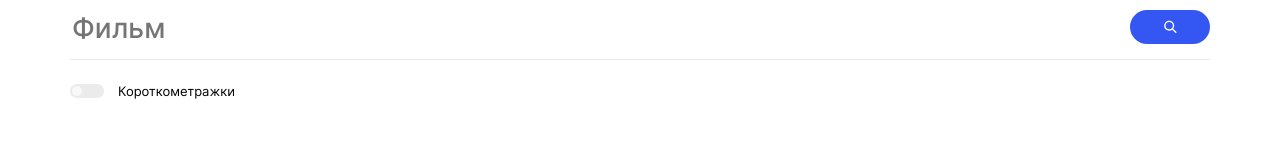
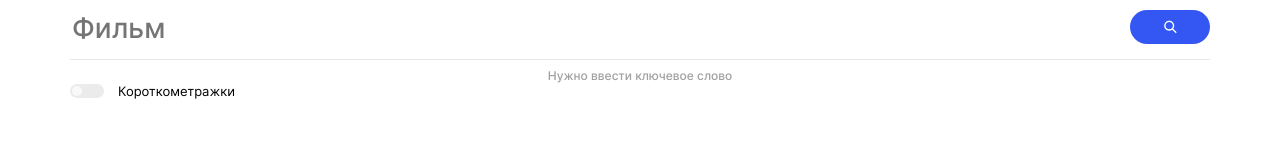
Before and after one commit to Ihomeeer/movies-explorer-frontend, a React (Create React App) app: page /movies in a window 1280 px wide. Shown: the part 134-294 px from the top of the page. Built offline with nearby package versions, Linux system fonts and the light colour scheme; no server answers; sample sign-in values are in the browser's storage.

Commit message:
fix: из лоигна убраны короткометражки, удаление карточки при активном чекбоксе

```diff
--- a/src/components/App/App.js
+++ b/src/components/App/App.js
@@ -40,9 +40,9 @@ function App() {
 
 
   //  ---------------------------------------------------------------------------стейты для компонента Movies (BeatsFilm)
-  // переменная для отфильтрованных по названию фильмов
+  // переменная для сохраненных фильмов, которые будут отрисовываться на странице
   const [shownMoviesArray, setShownMoviesArray] = React.useState([]);
-  // переменная для записи отфильтрованных фильмов
+  // переменная для записи отфильтрованных фильмов (по названию)
   const [searchedMoviesArray, setSearchedMoviesArray] = React.useState([]);
   // переменная для записи короткометражек
   const [shortMoviesArray, setShortMoviesArray] = React.useState([]);
@@ -51,11 +51,13 @@ function App() {
 
 
   //  ---------------------------------------------------------------------------стейты для компонента savedMovies
-  // переменная для отфильтрованных по названию сохраненных пользователем фильмов
+  // переменная для сохраненных фильмов, которые будут отрисовываться на странице
   const [shownSavedMoviesArray, setShownSavedMoviesArray] = React.useState([]);
+  // переменная для записи сохраненных отфильтрованных фильмов (по названию)
+  const [searchedSavedMoviesArray, setSearchedSavedMoviesArray] = React.useState([]);
   // переменная для хранения сохраненных пользователем фильмов
   const [userSavedMoviesArray, setUserSavedMoviesArray] = React.useState([]);
-  // переменная для отфильтрованных по названию сохраненных пользователем фильмов
+  // переменная для сохраненных короткометражек
   const [userSavedShortsArray, setUserSavedShortsArray] = React.useState([]);
 
   // Получение инфы о пользователе при отрисовке страницы и отправка ее в контекст
@@ -95,11 +97,15 @@ function App() {
     checkToken();
   }, [])
 
+  // Отфильтровывание фильмов, сохраненных пользователем
+  const filterOwner = (movies, id) =>
+  movies.filter((movie) => movie.owner === id);
+
   // Регистрация нового пользователя
   const handleRegister = (name, email, password) => {
     setIsRegisterInputsDisabled(true);
     mainApi.register(name, email, password)
-    .then((res) => {
+    .then(() => {
       setIsRegisterInputsDisabled(false);
       history.push('/signin')
       setIsRegisterError('');
@@ -119,7 +125,7 @@ function App() {
     setIsLoginInputsDisabled(true);
     mainApi.authorize(email, password)
     .then((res) => {
-      setIsLoginInputsDisabled(true);
+      setIsLoginInputsDisabled(false);
       if (res.token) {
         localStorage.setItem('token', res.token);
         mainApi.getUserInfo()
@@ -133,14 +139,13 @@ function App() {
               // записывание всего в константы
               const allSavedMovies = res.data;
               const userSavedMovies = filterOwner(allSavedMovies, currentUserId);
-              const userSavedShorts = filterDuration(userSavedMovies);
               // записывание всего в локальное хранилище
-              localStorage.setItem("allSavedMovies", JSON.stringify(allSavedMovies));
+              // localStorage.setItem("allSavedMovies", JSON.stringify(allSavedMovies));
               localStorage.setItem("userSavedMovies", JSON.stringify(userSavedMovies));
-              localStorage.setItem("userSavedShorts", JSON.stringify(userSavedShorts));  //убрать шорты, они тут не нужны
+              // localStorage.setItem("userSavedShorts", JSON.stringify(userSavedShorts));
               // записывание в стейты
-              setUserSavedMoviesArray(userSavedMovies); //вот эти 2 стейта я прокидываю в savedMovies (строки 258 и 259)
-              setUserSavedShortsArray(userSavedShorts);
+              setUserSavedMoviesArray(userSavedMovies);
+              // setUserSavedShortsArray(userSavedShorts);
             })
             .catch((err) => {
               console.log(err)
@@ -213,8 +218,7 @@ function App() {
         const newMoviesArray = res.data;
         const userId = currentUser._id;
         const newUserSavedMovies = filterOwner(newMoviesArray, userId);
-        console.log(newUserSavedMovies);
-        localStorage.setItem("allSavedMovies", JSON.stringify(newMoviesArray));
+        // localStorage.setItem("allSavedMovies", JSON.stringify(newMoviesArray));
         localStorage.setItem("userSavedMovies", JSON.stringify(newUserSavedMovies));
         setUserSavedMoviesArray(newUserSavedMovies);
       })
@@ -226,14 +230,6 @@ function App() {
       console.log(error)
     })
   }
-
-
-  // Отфильтровывание фильмов, сохраненных пользователем
-  const filterOwner = (movies, id) =>
-  movies.filter((movie) => movie.owner === id);
-
-  const filterDuration = (movies) =>
-  movies.filter((movie) => movie.duration <= 40);
 
   return (
     <CurrentUserContext.Provider value={currentUser}>
@@ -281,7 +277,10 @@ function App() {
             <ProtectedRoute exact path="/saved-movies"
               component={SavedMovies}
               isAuth={isAuth}
+              searchedSavedMoviesArray={searchedSavedMoviesArray}
+              setSearchedSavedMoviesArray={setSearchedSavedMoviesArray}
               userSavedMoviesArray={userSavedMoviesArray}
+              setUserSavedShortsArray={setUserSavedShortsArray}
               userSavedShortsArray={userSavedShortsArray}
               setShownSavedMoviesArray={setShownSavedMoviesArray}
               shownSavedMoviesArray={shownSavedMoviesArray}
@@ -311,119 +310,3 @@ function App() {
 }
 
 export default App;
-
-
-
-
-  // //Запрос на получение фильмов
-  // const getMovies = (title) => {
-  //   if (title) {
-  //     moviesApi.getAllMovies()
-  //     .then((res) => {
-  //       const newMovies = filterMovies(res, title);
-  //       if (newMovies.length === 0) {
-  //         setSearchMessage('Ничего не найдено');
-  //         setIsMoviesVisible(false);
-
-  //         return
-  //       } else {
-  //         setSearchedMovies(newMovies);
-  //         setSearchMessage('');
-  //         setIsMoviesVisible(true);
-  //       }
-  //     })
-  //     .catch((err) => {
-  //       setSearchMessage('Во время запроса произошла ошибка. Возможно, проблема с соединением или сервер недоступен');
-  //       console.log(err);
-  //     })
-  //   } else {
-  //     setSearchMessage('Нужно ввести ключевое слово');
-  //     setIsMoviesVisible(false);
-
-  //     return
-  //   }
-  // }
-
-
-
-  // // Логин существующего пользователя
-  // const handleLogin = (email, password) => {
-  //   mainApi.authorize(email, password)
-  //   .then((res) => {
-  //     if (res.token) {
-  //       localStorage.setItem('token', res.token);
-  //       setLoggedIn(true);
-  //       history.push('/movies')
-  //     }
-  //   })
-  //   .catch((err) => {
-  //     if (err === '401' || '400') {
-  //       setIsLoginError('Введены некорректные данные пользователя');
-  //     } else {
-  //       setIsLoginError('При авторизации произошла ошибка');
-  //     }
-  //   })
-  // }
-
-
-    // // проверка наличия и подлинности токена пользователя
-    // const checkToken = () => {
-    //   const token = localStorage.getItem('token');
-    //   if (token) {
-    //     mainApi.checkUser()
-    //     .then((res) => {
-    //       if (res.data.email) {
-    //         setLoggedIn(true);
-    //         console.log('проверка токена успешна')
-    //       }
-    //     })
-    //     .catch((err)=>{
-    //       console.log('проверка токена сломалась')
-    //       console.log(err);
-    //     })
-    //   }
-    // }
-
-
-      // // Удаление карточки
-  // const handleDeleteMovie = (data) => { //упростить, можно вставить просто перерендер нового массива
-  //   // const savedMovies = JSON.parse(localStorage.getItem('userSavedMovies'));
-  //   mainApi
-  //     .deleteMovie(data._id)
-  //     .then(() => {
-  //       setUserSavedMoviesArray((array) => array.filter((element) => element._id !== data._id));
-  //       const updatedArray = savedMovies.filter(
-  //         (element) => element._id !== data._id,
-  //       );
-  //       localStorage.setItem('userSavedMovies', JSON.stringify(updatedArray));
-  //       setUserSavedMoviesArray(updatedArray);
-  //     })
-  //     .catch(err => {
-  //       console.error(err)
-  //     })
-  // }
-
-
-
-
-
-
-  // const handleDeleteMovie = (data) => { //упростить, можно вставить просто перерендер нового массива
-  //   // const savedMovies = JSON.parse(localStorage.getItem('userSavedMovies'));
-  //   mainApi
-  //     .deleteMovie(data._id)
-  //     .catch(err => {
-  //       console.error(err)
-  //     })
-  //     mainApi.getMovies()
-  //     .then((res) => {
-  //       // записывание всего в константы
-  //       const allSavedMovies = res.data;
-  //       const userSavedMovies = filterOwner(allSavedMovies, currentUserId);
-  //       localStorage.setItem("allSavedMovies", JSON.stringify(allSavedMovies));
-  //       localStorage.setItem("userSavedMovies", JSON.stringify(userSavedMovies));
-  //       // записывание в стейты
-  //       setUserSavedMoviesArray(userSavedMovies); //вот эти 2 стейта я прокидываю в savedMovies (строки 258 и 259)
-  //     })
-  //     .catch((err) => console.log(err));
-  // }
--- a/src/components/Movies/Movies.js
+++ b/src/components/Movies/Movies.js
@@ -80,6 +80,7 @@ function Movies({
           // передача в константы результатов поиска и короткометражек
           const searchedMovies = filterMovies(JSON.parse(localStorage.getItem("allMovies")), title);
           const shortMovies = filterDuration(searchedMovies);
+          console.log(shortMovies)
           // добавление всего в стейты
           setSearchedMoviesArray(searchedMovies);
           setShortMoviesArray(shortMovies);
--- a/src/components/SavedMovies/SavedMovies.js
+++ b/src/components/SavedMovies/SavedMovies.js
@@ -7,7 +7,10 @@ import Footer from "../Footer/Footer";
 
 function SavedMovies({
   isAuth,
+  searchedSavedMoviesArray,
+  setSearchedSavedMoviesArray,
   userSavedMoviesArray,
+  setUserSavedShortsArray,
   userSavedShortsArray,
   setShownSavedMoviesArray,
   shownSavedMoviesArray,
@@ -25,6 +28,12 @@ function SavedMovies({
     setIsShortMovies(!isShortMovies);
   }
 
+  // Фильтрует сохраненные фильмы по длительности
+  const filterDuration = (movies) =>
+    movies.filter(
+      (movie) => movie.duration <= 40
+    );
+
   // Фильтрует сохраненные фильмы по значению инпута из SearchForm
   const filterMovies = (arr, query) =>
     arr.filter(
@@ -32,12 +41,22 @@ function SavedMovies({
     );
 
   const getMovies = (title) => {
-    const currentMovies = filterMovies(JSON.parse(localStorage.getItem("userSavedMovies")), title);
-    setShownSavedMoviesArray(currentMovies);
-    if (currentMovies.length > 0) {
+    const searchedMovies = filterMovies(JSON.parse(localStorage.getItem("userSavedMovies")), title);
+    const shortMovies = filterDuration(searchedMovies);
+    console.log(shortMovies)
+    setSearchedSavedMoviesArray(searchedMovies);
+    setUserSavedShortsArray(shortMovies);
+    if (searchedMovies.length === 0) {
+      setSearchMessage("Ничего не найдено");
+      setIsSavedMoviesVisible(false);
+    } else {
       setIsSavedMoviesVisible(true);
-    } else {
-      setIsSavedMoviesVisible(false);
+      setSearchMessage("");
+      if (isShortMovies) {
+        setShownSavedMoviesArray(shortMovies);
+      } else {
+        setShownSavedMoviesArray(searchedMovies);
+      }
     }
   }
 
@@ -46,12 +65,20 @@ function SavedMovies({
     if (isShortMovies) {
       setShownSavedMoviesArray(userSavedShortsArray);
     } else {
-      setShownSavedMoviesArray(userSavedMoviesArray);
+      setShownSavedMoviesArray(searchedSavedMoviesArray);
     }
   }, [isShortMovies]);
 
+
+  // эффект для прорисовки массива после удаления карточки
   React.useEffect(() => {
+    console.log(isShortMovies);
+    if (isShortMovies === true) {
+      const shortMovies = filterDuration(userSavedMoviesArray);
+      setShownSavedMoviesArray(shortMovies);
+    } else {
       setShownSavedMoviesArray(userSavedMoviesArray);
+    }
   }, [userSavedMoviesArray]);
 
   return (
--- a/src/components/SearchForm/SearchForm.js
+++ b/src/components/SearchForm/SearchForm.js
@@ -13,6 +13,10 @@ function SearchForm({ getMovies, setSearchMessage, searchMessage }) {
     e.preventDefault();
     getMovies(values.search);
   };
+
+  React.useEffect(() => {
+    getMovies(values.search);
+  }, []);
 
   return (
     <section className="section search-form">
```
